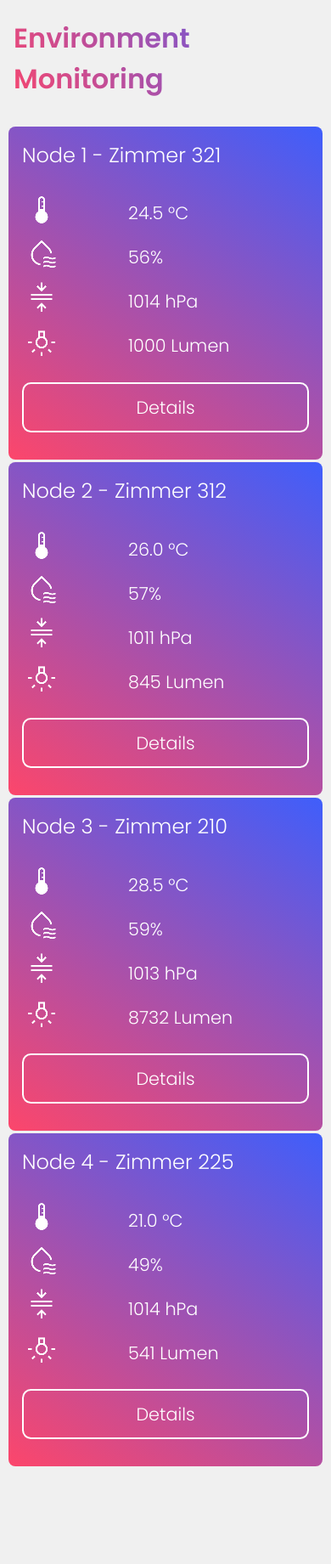
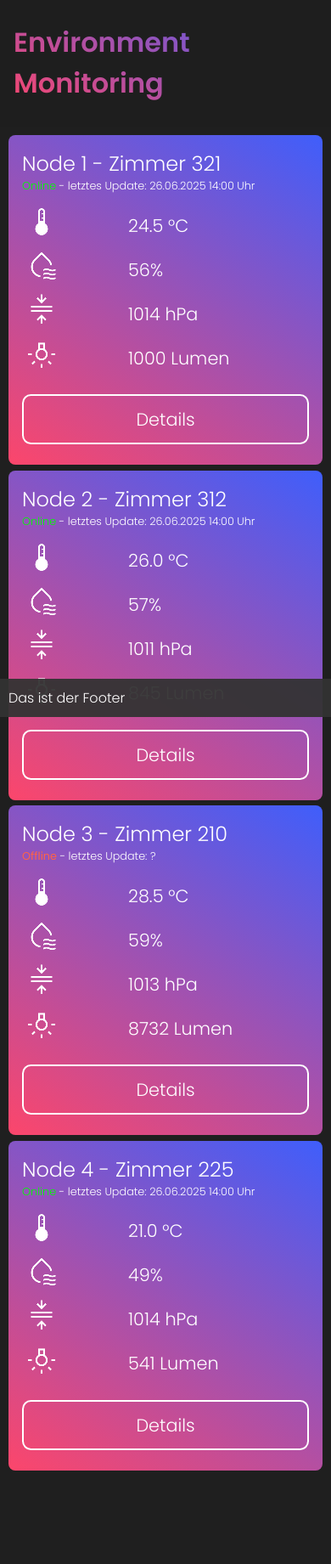
Before and after one commit to alexanderpalmer/environment_monitoring, a PHP site: page / in a window 390 px wide. Shown: the whole page at 85% size. Before the commit the page ends 1726 px from the top, so only its background shows below. Run offline with PHP 8.4, Linux system fonts and the light colour scheme.

Commit message:
update index.html to display node status and enhance footer; modify styles for improved layout and responsiveness

```diff
--- a/index.html
+++ b/index.html
@@ -16,6 +16,7 @@
         <main>
             <div id="node">
                 <h2>Node 1 - Zimmer 321</h2>
+                <h3><span id="node-state-ok">Online</span> - letztes Update: 26.06.2025 14:00 Uhr</h3>
                 <table>
                     <tr>
                         <td><img src="img/temp_medium.png" alt="Temperatur"></td>
@@ -40,6 +41,7 @@
             </div>
             <div id="node">
                 <h2>Node 2 - Zimmer 312</h2>
+                <h3><span id="node-state-ok">Online</span> - letztes Update: 26.06.2025 14:00 Uhr</h3>
                 <table>
                     <tr>
                         <td><img src="img/temp_medium.png" alt="Temperatur"></td>
@@ -64,6 +66,7 @@
             </div>
             <div id="node">
                 <h2>Node 3 - Zimmer 210</h2>
+                <h3><span id="node-state-error">Offline</span> - letztes Update: ?</h3>
                 <table>
                     <tr>
                         <td><img src="img/temp_medium.png" alt="Temperatur"></td>
@@ -88,6 +91,7 @@
             </div>
             <div id="node">
                 <h2>Node 4 - Zimmer 225</h2>
+                <h3><span id="node-state-ok">Online</span> - letztes Update: 26.06.2025 14:00 Uhr</h3>
                 <table>
                     <tr>
                         <td><img src="img/temp_medium.png" alt="Temperatur"></td>
@@ -111,7 +115,7 @@
                 </p>
             </div>
         </main>
-        <footer></footer>
+        <footer>Das ist der Footer</footer>
     </div>
 </body>
 
--- a/styles/styles.css
+++ b/styles/styles.css
@@ -10,13 +10,15 @@
 html, body {
     margin: 0;
     padding: 0;
-    background-color: rgb(240,240,240);
+    background-color: rgb(31,31,31);
 }
 
 main {
     display: flex;
     padding: 10px;
-    gap: 0.2em;
+    /* Distanz zur Höhe des Footers */
+    margin-bottom: 100px;
+    gap: 0.4em;
     flex-wrap: wrap;
     justify-content: space-between;
 }
@@ -28,30 +30,46 @@
 
 h1 {
     font-weight: bold;
-    background: -webkit-linear-gradient(212deg,rgba(63, 94, 251, 1) 0%, rgba(252, 70, 107, 1) 100%);
+    background: linear-gradient(212deg,rgba(63, 94, 251, 1) 0%, rgba(252, 70, 107, 1) 100%);
     background-clip: text;
     -webkit-background-clip: text;
     -webkit-text-fill-color: transparent;
     padding-left: 0.5em;
 }
 
+
 #node {
     background: #3F5EFB;
     background: linear-gradient(212deg,rgba(63, 94, 251, 1) 0%, rgba(252, 70, 107, 1) 100%);
-    flex-basis: calc(25% - 0.2em);
-    padding: 1em;
+    flex-basis: calc(25% - 0.4em);
+    padding: 1em 1em 0.5em 1em;
     border-radius: 0.5em;
+    transition: all 0.2s ease-in;
 }
 
 #node:hover {
-    transform: scale(102%);
+    transform: scale(101%);
     transition: all 0.5s ease-out;
 }
 
-#node h2 {
+#node h2, #node h3 {
     margin: 0;
     color: rgb(255,255,255);
-    padding-bottom: 1em;
+}
+
+#node h3 {
+    padding: 0;
+    font-size: 0.8em;
+    padding-bottom: 0.8em;
+}
+
+#node-state-ok {
+    color: lime;
+}
+
+#node-state-error {
+    color: tomato;
+    font-weight: bolder;
 }
 
 #node table td {
@@ -77,14 +95,26 @@
 }
 
 #node button:hover {
-    background-color: rgba(63, 94, 251, 1);
+    background: linear-gradient(45deg,rgba(63, 94, 251, 1) 70%, rgba(252, 70, 107, 1) 100%);
     border-color: transparent;
     transition: all 0.2s ease-out;
 }
 
+footer {
+    position: fixed;
+    width: 100%;
+    max-width: 1400px;
+    margin: 0 auto;
+    padding: 10px;
+    margin-bottom: 0;
+    bottom: 0;
+    color: rgb(255,255,255);
+    background-color: rgb(51,51,51);
+}
+
 @media screen and (max-width: 1250px) {
     #node {
-        flex-basis: calc(33.333333333% - 0.2em);
+        flex-basis: calc(33.333333333% - 0.4em);
     }
 }
 
@@ -98,4 +128,19 @@
     #node {
         flex-basis: 100%;
     }
+
+    header {
+        background-color: rgb(31,31,31,0.9);
+        width: 100%;
+        position: sticky;
+        top: 0;
+        left:0;
+        z-index: 5;
+        padding-bottom: 5px;
+        padding-top: 5px;
+    }
+
+    footer {
+        background-color: rgb(51,51,51,0.95);
+    }
 }
```
